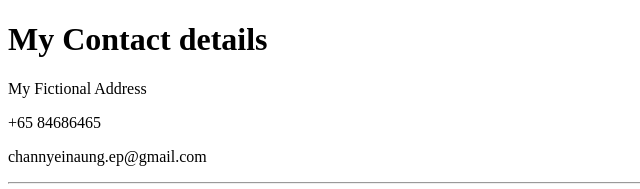
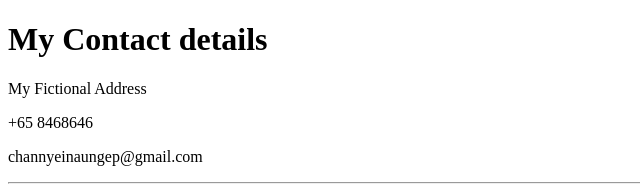
Before and after one commit to 4321chan/CV, a plain HTML site: page contact-me.html in a window 1280 px wide. Shown: the top 189 px of the page, 0-640 px from the left. Drawn offline with Linux system fonts and the light colour scheme.

Commit message:
Update contact-me.html

```diff
--- a/contact-me.html
+++ b/contact-me.html
@@ -7,8 +7,8 @@
   <body>
     <h1>My Contact details</h1>
     <p>My Fictional Address</p>
-    <p>+65 84686465</p>
-    <p>channyeinaung.ep@gmail.com</p>
+    <p>+65 8468646</p>
+    <p>channyeinaungep@gmail.com</p>
     <hr>
     <form action="mailto:channyeinaung.ep@gmail.com" method="post" enctype="text/plain">
       <label>Your Name</label>
```
